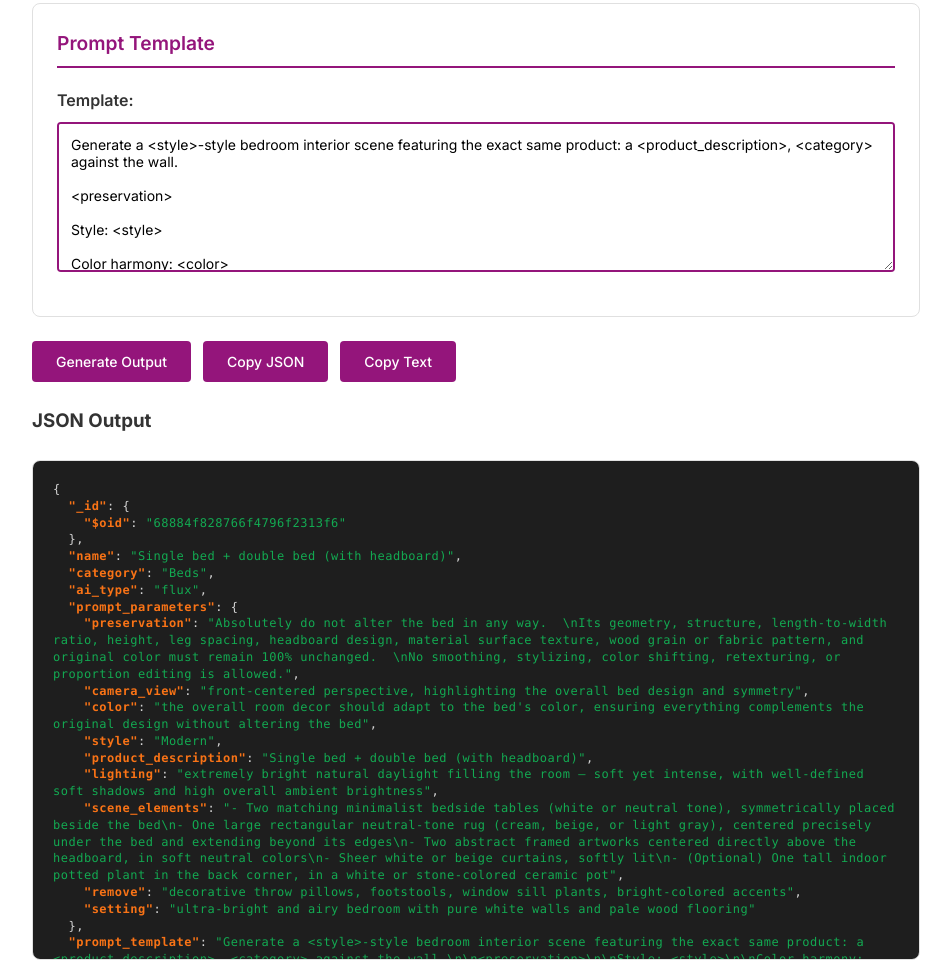
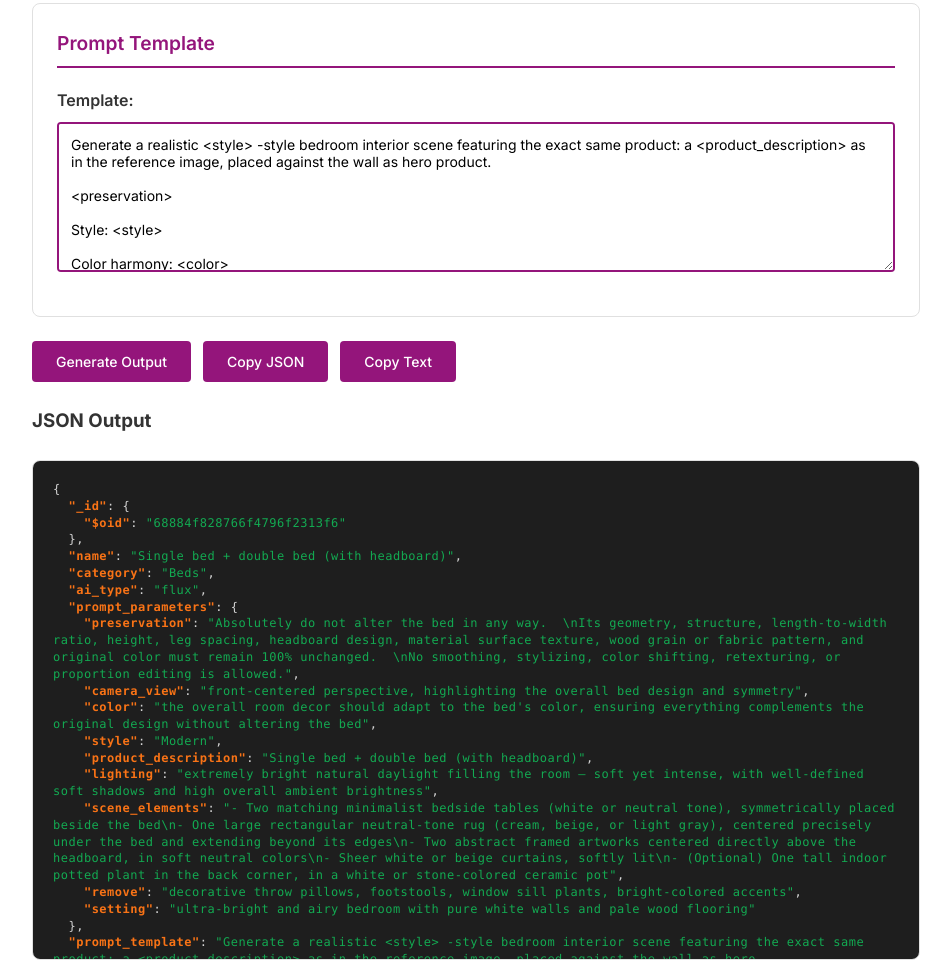
Before and after one commit to kvidaxl/json, a plain HTML site: page index.html in a window 1280 px wide. Shown: the part 1459-2422 px from the top of the page, without its empty margins (164-1115 px from the left). Drawn offline with Linux system fonts and the light colour scheme.

Commit message:
Update index.html

```diff
--- a/index.html
+++ b/index.html
@@ -452,7 +452,7 @@ No smoothing, stylizing, color shifting, retexturing, or proportion editing is a
             <h3>Prompt Template</h3>
             <div class="field">
                 <label for="prompt_template">Template:</label>
-                <textarea id="prompt_template" style="min-height: 150px;" maxlength="2000">Generate a <style>-style bedroom interior scene featuring the exact same product: a <product_description>, <category> against the wall.
+                <textarea id="prompt_template" style="min-height: 150px;" maxlength="2000">Generate a realistic <style> -style bedroom interior scene featuring the exact same product: a <product_description> as in the reference image, placed against the wall as hero product.
 
 <preservation>
 
```
